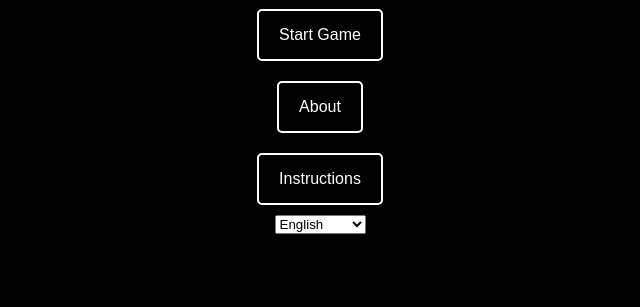
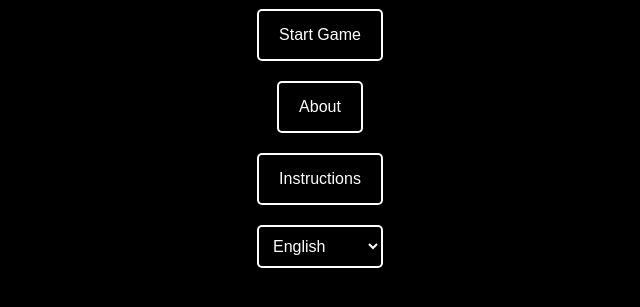
Before and after one commit to notBubble/darkroom, a plain HTML site: page index.html in a window 1280 px wide. Shown: the part 107-414 px from the top of the page, without its empty margins (320-960 px from the left). Drawn offline with Linux system fonts and the light colour scheme.

Commit message:
Update index.html

```diff
--- a/index.html
+++ b/index.html
@@ -146,7 +146,7 @@
             text-align: left;
         }
         /* New CSS for the dropdown menu */
-        #language-selector {
+        #language-select {
             padding: 10px;
             margin: 10px;
             border: 2px solid #fff;
```
